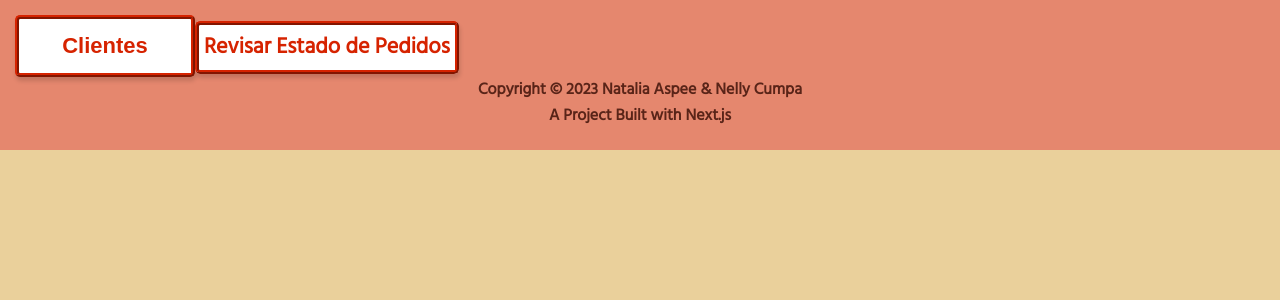
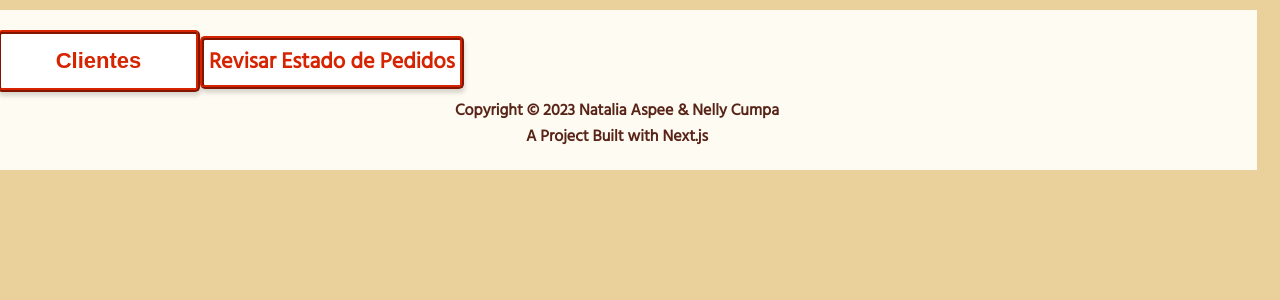
Before and after one commit to NellyCN/Burger-Queen-Dev-003, a Next.js app: page /footer in a window 1280 px wide. Shown: the top 300 px of the page. Built offline with nearby package versions, Linux system fonts and the light colour scheme; a web font is replaced by a local one.

Commit message:
meerging components with head-nav-products1

```diff
--- a/src/pages/takeorder.js
+++ b/src/pages/takeorder.js
@@ -34,9 +34,9 @@ export default function TakeOrders() {
 
             <button className={takeorder.cancelOrder}>Cancelar Pedido</button>
             <button className={takeorder.sendOrder}>Enviar Pedido a Cocina</button>
+     </div>
+      </div>
 
-      </div>
-    <Footer></Footer>
     </>
   );
 }
--- a/src/pages/vistameseros.js
+++ b/src/pages/vistameseros.js
@@ -14,7 +14,7 @@ export default function VistaMesero() {
                 <MenuDesayuno></MenuDesayuno>
                 <TakeOrders></TakeOrders>
             </div>
-            <h1>Aqui va lo que pueden ver los meseros hu2</h1>
+            {/* <h1>Aqui va lo que pueden ver los meseros hu2</h1> */}
             <Foot></Foot>
 
 
--- a/src/styles/footer.module.css
+++ b/src/styles/footer.module.css
@@ -1,25 +1,26 @@
 @import url('https://fonts.googleapis.com/css2?family=Hind&family=Patua+One&display=swap');
 
 .containerButtons {
-
-    padding: 15px;
+    margin: 10px 23px 23px 23px;
+    padding: 20px;
     width: 100%;
-    height: 150px;
-    background: #E5876E;
+    height: 160px;
+    background: #FEFBF2;
     border-color: #592418;
+    float: right;
     font-family: 'Hind';
     display: flex;
     flex-direction: column;
-    justify-content: flex-start;
+    justify-content: space-between;
 }
 
 
-.button1 {
-    /* OK */
+.button1 { /* OK */
     background: #ffff;
     color: #D62300;
-    width: 180px;
+    width: 203px;
     height: 62px;
+    margin: ;
     padding: 5px 5px;
     text-align: center;
     font-size: 22px;
@@ -29,9 +30,10 @@
     border-color: #D62300;
     border-radius: 5px;
     border-width: 4px;
+    align-self: flex-end;
+    align-items: center;
     box-shadow: rgba(0, 0, 0, 0.15) 1px 4px 4px;
     cursor: pointer;
-
 }
 
 .button1:hover {
@@ -46,9 +48,3 @@
     font-weight: bold;
     color: #592418;
 }
-
-.copy {
-    text-align: center;
-    font-weight: bold;
-    color: #592418;
-}
--- a/src/styles/takeorder.module.css
+++ b/src/styles/takeorder.module.css
@@ -11,7 +11,7 @@
 
 }
 .containerOrders {
-    margin: 0 23px 10px 20px;
+    margin: 23px 23px 10px 20px;
     padding: 20px;
     width: 502px;
     height: 760px;
```
Also changed, not shown: src/pages/footer.js (+0 -29 lines).
